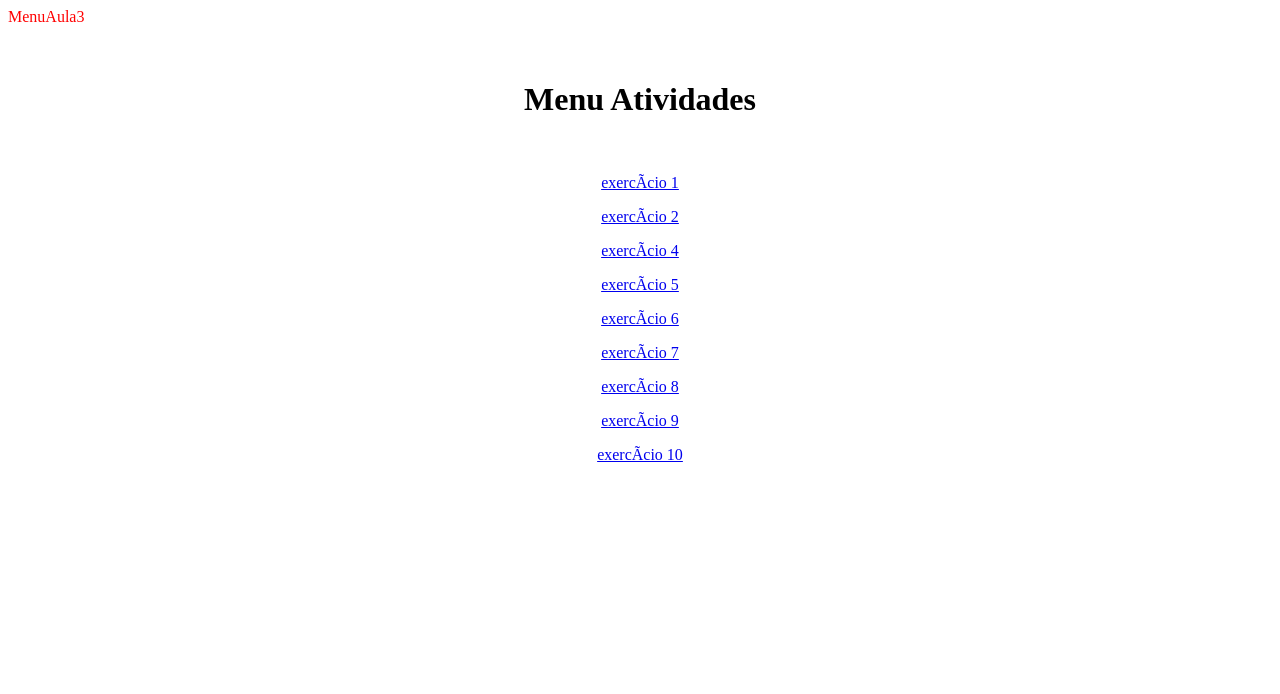
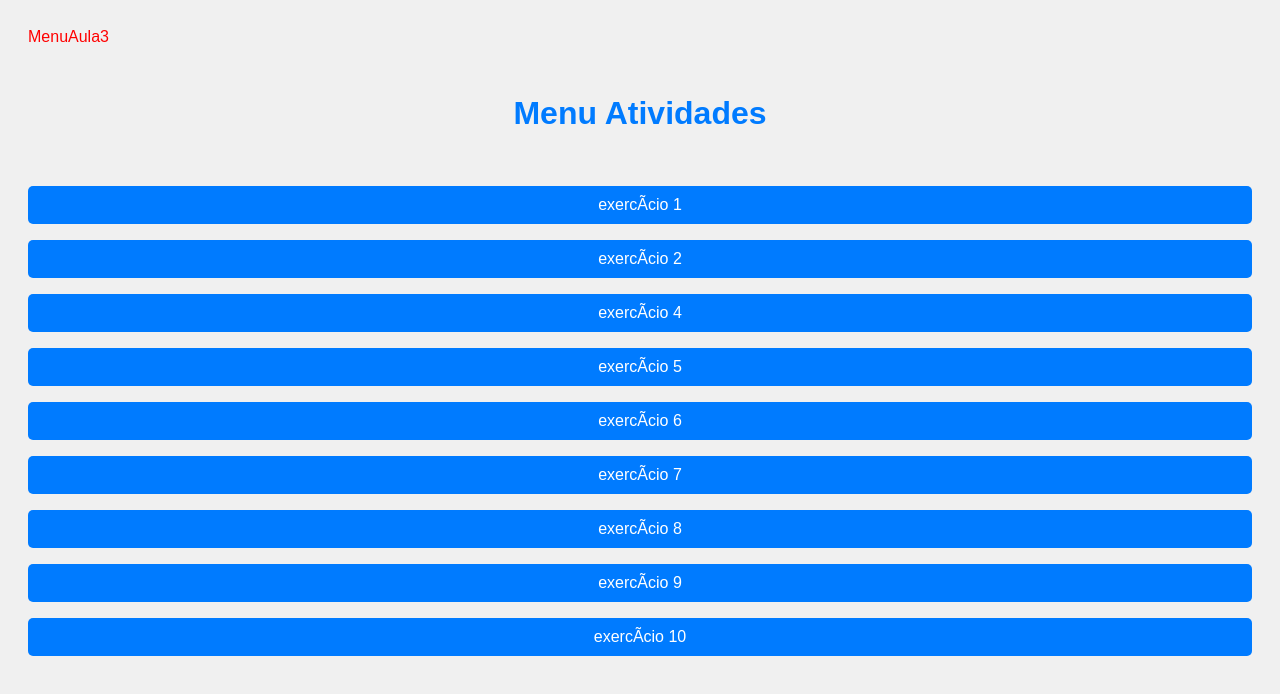
Before and after one commit to Gabriel485s/aula3-menu, a plain HTML site: page index.html in a window 1280 px wide. Drawn offline with Linux system fonts and the light colour scheme.

Commit message:
Update index.html

```diff
--- a/index.html
+++ b/index.html
@@ -2,6 +2,39 @@
 <head>
 	<meta charset="uft-8"/>
 	<title>Menu</title>
+    <style>
+        body {
+            font-family: Arial, sans-serif;
+            background-color: #f0f0f0;
+            color: #333;
+            padding: 20px;
+        }
+        h1 {
+            text-align: center;
+            color: #007bff;
+            margin-bottom: 20px;
+        }
+        p {
+            list-style-type: none;
+            padding: 0;
+        }
+        p {
+            margin-bottom: 10px;
+        }
+        a {
+            display: block;
+            background-color: #007bff;
+            color: #fff;
+            text-decoration: none;
+            padding: 10px;
+            border-radius: 5px;
+            text-align: center;
+            transition: background-color 0.3s;
+        }
+        a:hover {
+            background-color: #0056b3;
+        }
+    </style>
 </head>
 
 <body>
```
